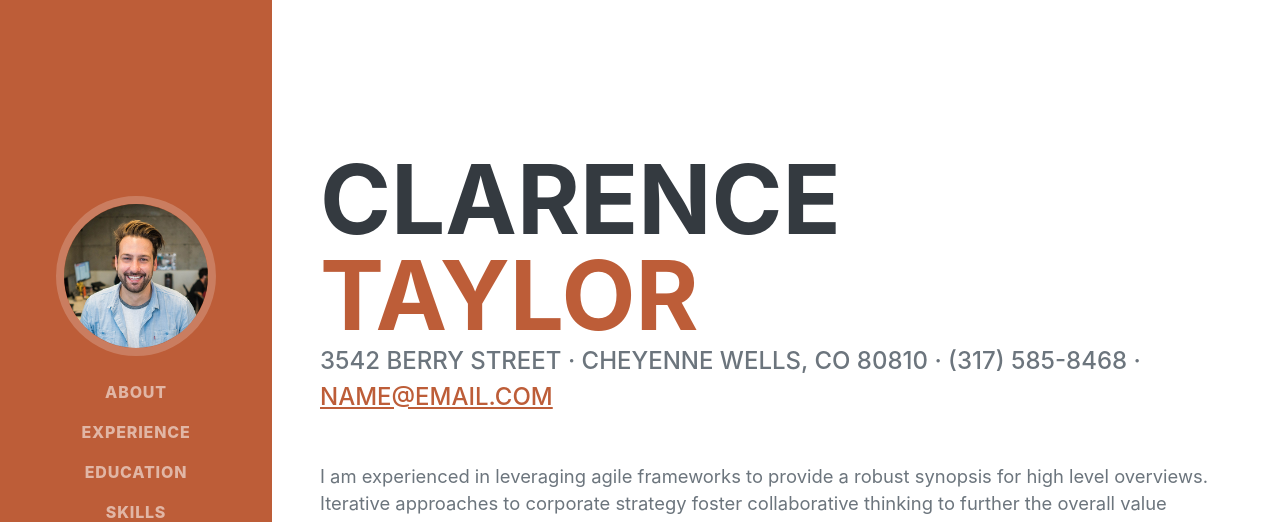
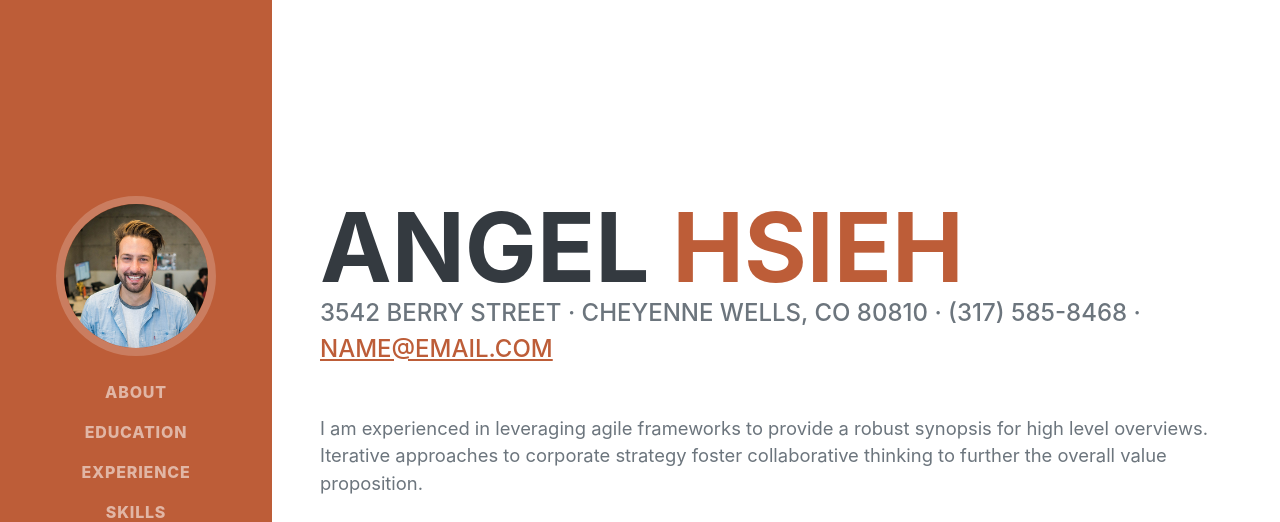
Before and after one commit to a42228a42228/profile, a plain HTML site: page index.html in a window 1280 px wide. Shown: the top 522 px of the page. Drawn offline with nearby package versions, Linux system fonts and the light colour scheme; a web font is replaced by a local one.

Commit message:
Update index.html

```diff
--- a/index.html
+++ b/index.html
@@ -5,7 +5,7 @@
         <meta name="viewport" content="width=device-width, initial-scale=1, shrink-to-fit=no" />
         <meta name="description" content="" />
         <meta name="author" content="" />
-        <title>Resume - Start Bootstrap Theme</title>
+        <title>Angel HSIEH</title>
         <link rel="icon" type="image/x-icon" href="assets/img/favicon.ico" />
         <!-- Font Awesome icons (free version)-->
         <script src="https://use.fontawesome.com/releases/v6.3.0/js/all.js" crossorigin="anonymous"></script>
@@ -26,8 +26,8 @@
             <div class="collapse navbar-collapse" id="navbarResponsive">
                 <ul class="navbar-nav">
                     <li class="nav-item"><a class="nav-link js-scroll-trigger" href="#about">About</a></li>
-                    <li class="nav-item"><a class="nav-link js-scroll-trigger" href="#experience">Experience</a></li>
-                    <li class="nav-item"><a class="nav-link js-scroll-trigger" href="#education">Education</a></li>
+                    <li class="nav-item"><a class="nav-link js-scroll-trigger" href="#experience">Education</a></li>
+                    <li class="nav-item"><a class="nav-link js-scroll-trigger" href="#education">Experience</a></li>
                     <li class="nav-item"><a class="nav-link js-scroll-trigger" href="#skills">Skills</a></li>
                     <li class="nav-item"><a class="nav-link js-scroll-trigger" href="#interests">Interests</a></li>
                     <li class="nav-item"><a class="nav-link js-scroll-trigger" href="#awards">Awards</a></li>
@@ -40,8 +40,8 @@
             <section class="resume-section" id="about">
                 <div class="resume-section-content">
                     <h1 class="mb-0">
-                        Clarence
-                        <span class="text-primary">Taylor</span>
+                        Angel
+                        <span class="text-primary">HSIEH</span>
                     </h1>
                     <div class="subheading mb-5">
                         3542 Berry Street · Cheyenne Wells, CO 80810 · (317) 585-8468 ·
```
